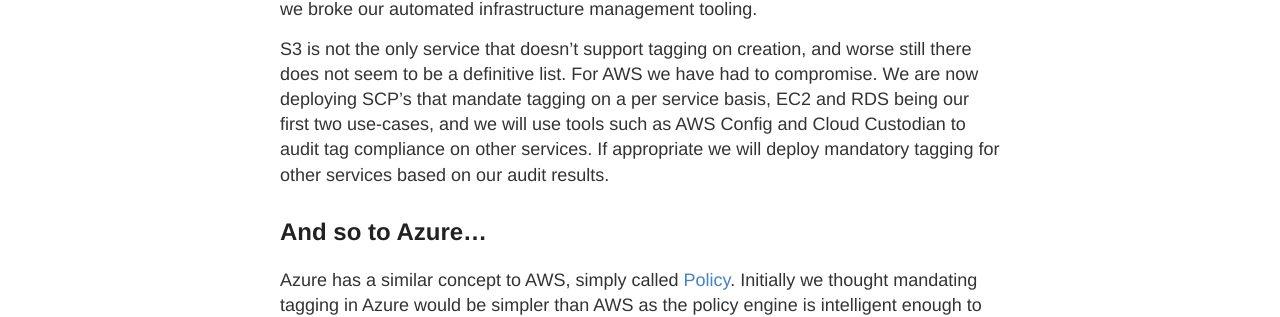
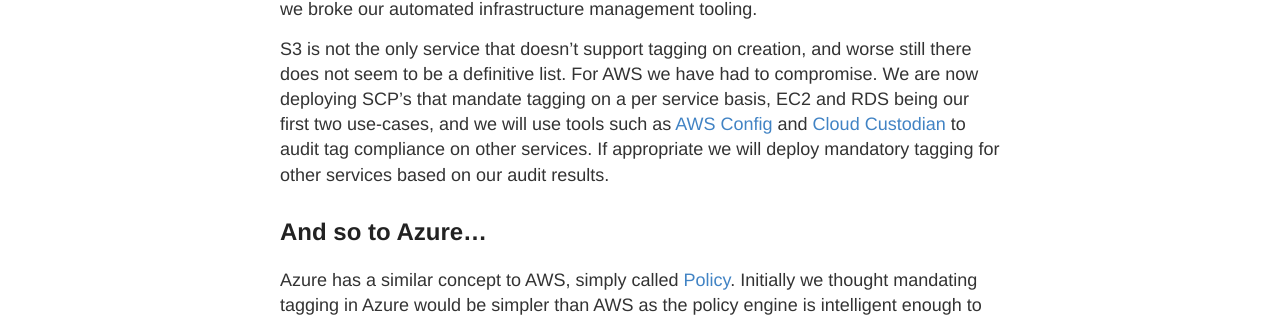
Before and after one commit to chrisl13/chrisl13.github.io, a Jekyll site: the page built from _posts/2020-02-15-Tagging-Enforcement.md, in a window 1280 px wide. Shown: the part 874-1191 px from the top of the page. Built offline with Jekyll 4.4.1, drawn with Linux system fonts in a browser that asks for light colours; part of the change alters nothing that is shown.

Commit message:
added some links

```diff
--- a/_posts/2020-02-15-Tagging-Enforcement.md
+++ b/_posts/2020-02-15-Tagging-Enforcement.md
@@ -16,7 +16,7 @@ Our initial SCP was to mandate tagging for all AWS services using a simple catch
 
 We use Terraform to manage our infrastructure and it stores state in S3. Unfortunately it does not provide support to tag s3 objects on creation and so by implementing this policy we broke our automated infrastructure management tooling.
 
-S3 is not the only service that doesn't support tagging on creation, and worse still there does not seem to be a definitive list. For AWS we have had to compromise. We are now deploying SCP's that mandate tagging on a per service basis, EC2 and RDS being our first two use-cases, and we will use tools such as AWS Config and Cloud Custodian to audit tag compliance on other services. If appropriate we will deploy mandatory tagging for other services based on our audit results.
+S3 is not the only service that doesn't support tagging on creation, and worse still there does not seem to be a definitive list. For AWS we have had to compromise. We are now deploying SCP's that mandate tagging on a per service basis, EC2 and RDS being our first two use-cases, and we will use tools such as [AWS Config](https://aws.amazon.com/config/) and [Cloud Custodian](https://github.com/cloud-custodian/cloud-custodian) to audit tag compliance on other services. If appropriate we will deploy mandatory tagging for other services based on our audit results.
 
 ## And so to Azure...
 
```
